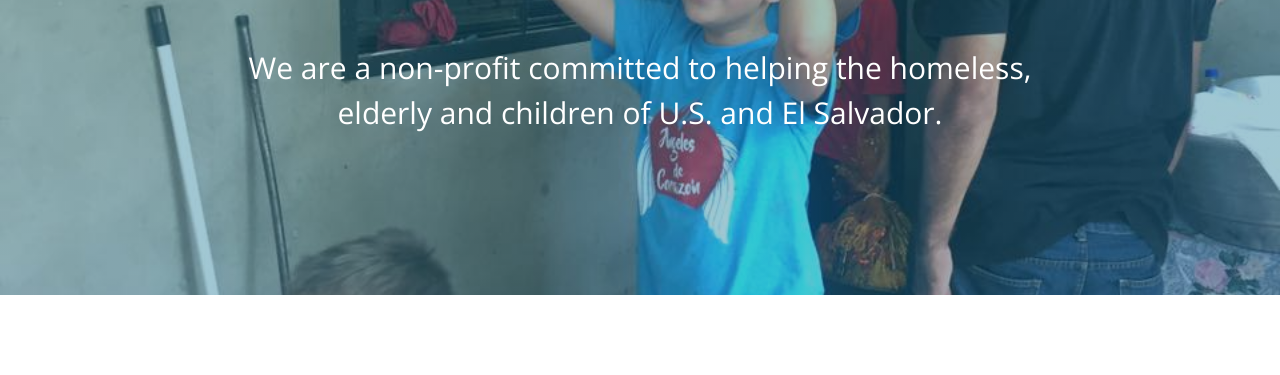
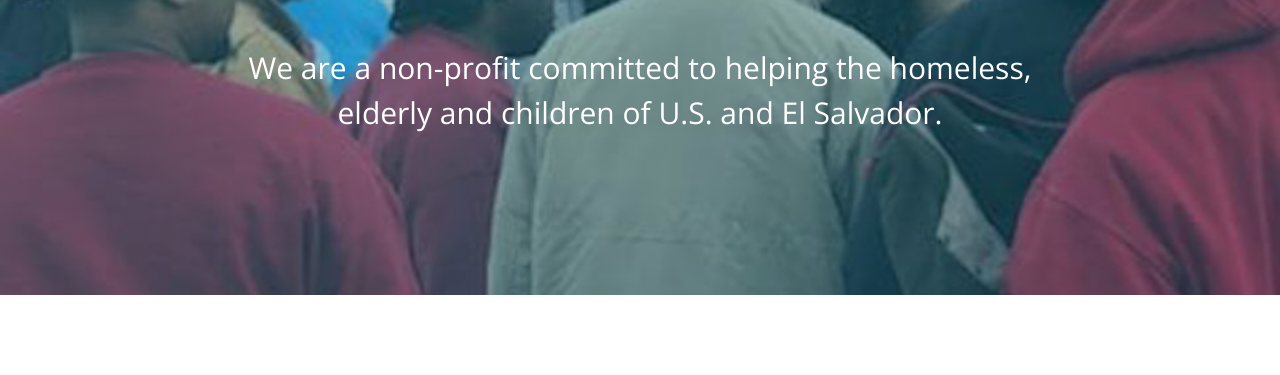
Before and after one commit to SandraJones/AngelsOfHeart.github.io, a plain HTML site: page index.html in a window 1280 px wide. Shown: the part 256-631 px from the top of the page. Drawn offline with nearby package versions, Linux system fonts and the light colour scheme.

Commit message:
changed cover

```diff
--- a/main.css
+++ b/main.css
@@ -4,7 +4,7 @@ body {
   width: 100%;
   background-size: cover;
   background-position: center;
-  background-image: url(images/AOHcrowdOfHomeless.jpg);
+  background-image: url(images/ACrowd1.jpg);
 }
 
 .navbar-inverse {
--- a/resources/css/main.css
+++ b/resources/css/main.css
@@ -65,7 +65,7 @@
     padding-bottom: 160px;
     color: white;
     /* Tinted Image */
-    background: linear-gradient(rgba(0, 105, 137, 0.37), rgba(0, 105, 137, 0.37)), url(../../images/elsalv-gifts.jpg) no-repeat center;
+    background: linear-gradient(rgba(0, 105, 137, 0.37), rgba(0, 105, 137, 0.37)), url(../../images/ACrowd1.jpg) no-repeat center;
     background-size: cover;
 }
 
```
Also changed, not shown: images/ACrowd1.jpg (added).
